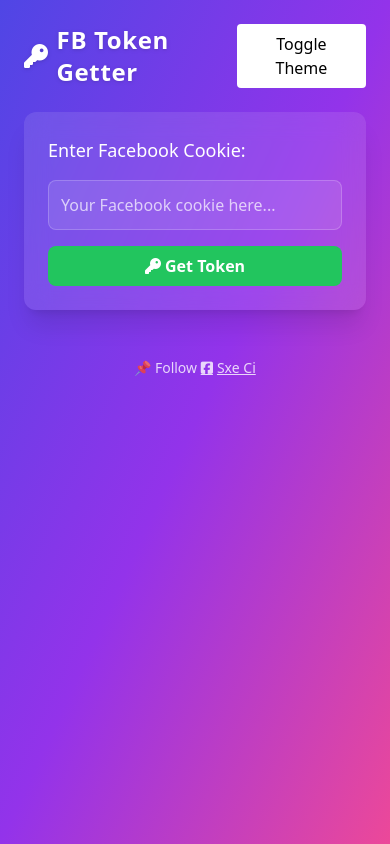
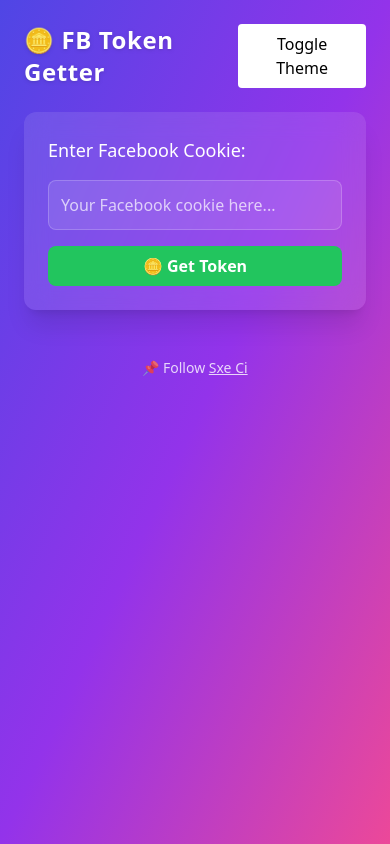
Before and after one commit to johnalpay/getnew, a website: page public/index.html in a window 390 px wide. Drawn offline with nearby package versions, Linux system fonts and the light colour scheme.

Commit message:
Update index.html

```diff
--- a/public/index.html
+++ b/public/index.html
@@ -6,7 +6,6 @@
   <title>Facebook Token Getter</title>
   <script src="https://cdn.tailwindcss.com"></script>
   <script src="https://cdn.jsdelivr.net/npm/qrcode@1.5.1/build/qrcode.min.js"></script>
-  <script src="https://kit.fontawesome.com/a2d69d6a86.js" crossorigin="anonymous"></script>
   <style>
     html[data-theme='dark'] {
       background-color: #0f172a;
@@ -27,22 +26,13 @@
       backdrop-filter: blur(12px);
       background-color: rgba(255, 255, 255, 0.05);
     }
-    .btn-animated {
-      transition: all 0.3s ease;
-      transform: scale(1);
-    }
-    .btn-animated:hover {
-      transform: scale(1.05);
-    }
   </style>
 </head>
 <body class="min-h-screen bg-gradient-to-br from-indigo-600 via-purple-600 to-pink-500 text-white font-sans transition-all duration-300">
   <div class="max-w-3xl mx-auto p-6">
     <div class="flex justify-between items-center mb-6">
-      <h1 class="text-2xl font-bold tracking-wide drop-shadow flex items-center gap-2">
-        <i class="fas fa-key"></i> FB Token Getter
-      </h1>
-      <button id="toggleTheme" class="btn-animated bg-white text-black dark:bg-gray-800 dark:text-white px-4 py-2 rounded">
+      <h1 class="text-2xl font-bold tracking-wide drop-shadow">🪙 FB Token Getter</h1>
+      <button id="toggleTheme" class="bg-white text-black dark:bg-gray-800 dark:text-white px-4 py-2 rounded hover:scale-105 transition">
         Toggle Theme
       </button>
     </div>
@@ -58,9 +48,9 @@
       />
       <button
         type="submit"
-        class="btn-animated w-full bg-green-500 hover:bg-green-600 text-white font-bold py-2 px-4 rounded-lg"
+        class="w-full bg-green-500 hover:bg-green-600 text-white font-bold py-2 px-4 rounded-lg transition transform hover:scale-105"
       >
-        <i class="fas fa-key"></i> Get Token
+        🪙 Get Token
       </button>
     </form>
 
@@ -69,8 +59,8 @@
     <!-- Footer -->
     <footer class="mt-12 text-center text-white/80 text-sm fade-in">
       📌 Follow
-      <a href="https://www.facebook.com/profile.php?id=61576955932718" target="_blank" class="inline-flex items-center gap-1 underline hover:text-pink-300 btn-animated">
-        <i class="fab fa-facebook-square"></i> Sxe Ci
+      <a href="https://www.facebook.com/profile.php?id=61576955932718" target="_blank" class="underline hover:text-pink-300">
+        Sxe Ci
       </a>
     </footer>
   </div>
@@ -121,12 +111,8 @@
                 <h3 class="text-xl font-semibold mb-2">${name}</h3>
                 <textarea readonly id="${tokenId}" class="w-full p-3 rounded bg-black/40 text-white mb-4">${token}</textarea>
                 <div class="flex gap-2 flex-wrap">
-                  <button onclick="copyToken('${tokenId}')" class="btn-animated bg-emerald-500 hover:bg-emerald-600 px-4 py-2 rounded text-white">
-                    <i class="fas fa-copy"></i> Copy
-                  </button>
-                  <button onclick="toggleQR('${tokenId}', '${qrId}')" class="btn-animated bg-indigo-500 hover:bg-indigo-600 px-4 py-2 rounded text-white">
-                    <i class="fas fa-qrcode"></i> QR
-                  </button>
+                  <button onclick="copyToken('${tokenId}')" class="bg-emerald-500 hover:bg-emerald-600 px-4 py-2 rounded text-white">📋 Copy</button>
+                  <button onclick="toggleQR('${tokenId}', '${qrId}')" class="bg-indigo-500 hover:bg-indigo-600 px-4 py-2 rounded text-white">🔳 QR</button>
                 </div>
                 <canvas id="${qrId}" class="mt-4 hidden"></canvas>
               `;
```
